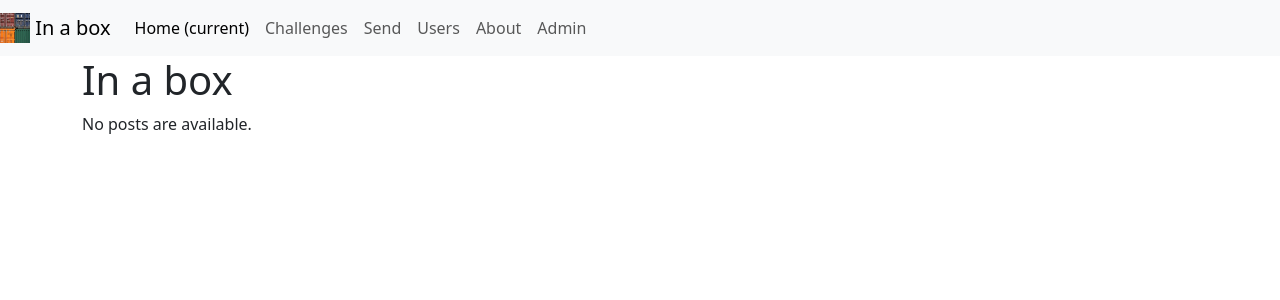
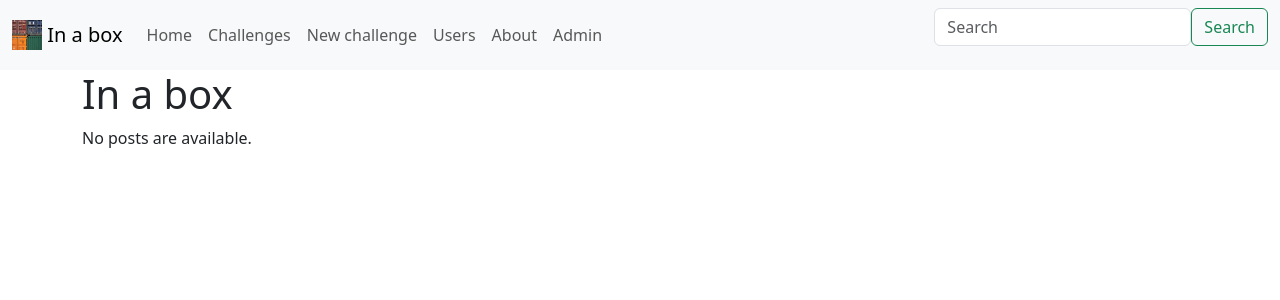
Before and after one commit to karasu/inabox, a Django app: page /main/ in a window 1280 px wide. Shown: the top 300 px of the page. Run offline with Django 4.2, Linux system fonts and the light colour scheme; data that the repository does not hold is empty; some libraries are stand-ins or nearby versions.

Commit message:
Working on navbar. Added requierements.txt file so I remember what I have added XD

```diff
--- a/app/templates/app/navbar.html
+++ b/app/templates/app/navbar.html
@@ -1,6 +1,7 @@
 {% load static %}
 <nav class="navbar navbar-expand-lg navbar-light bg-light">
-    <a class="navbar-brand" href="#">
+  <div class="container-fluid">
+    <a class="navbar-brand" href="{% url 'app:index' %}">
           <img src="{% static 'app/multicolor-cargo-containers.jpg' %}"
           width="30" height="30" class="d-inline-block align-top" alt="In a box">
           In a box</a>
@@ -12,13 +13,19 @@
 
       <div class="collapse navbar-collapse" id="navbarNavAltMarkup">
         <div class="navbar-nav">
-        <a class="nav-item nav-link active" href="{% url 'app:index' %}">Home <span class="sr-only">(current)</span></a>
+          <a class="nav-item nav-link" href="{% url 'app:index' %}">Home</a>
           <a class="nav-item nav-link" href="{% url 'app:challenges' %}">Challenges</a>
-        <a class="nav-item nav-link" href="#">Send</a>
+          <a class="nav-item nav-link" href="#">New challenge</a>
           <a class="nav-item nav-link" href="#">Users</a>
           <a class="nav-item nav-link" href="#">About</a>
           <a class="nav-item nav-link" href="{% url 'admin:index' %}">Admin</a>
           <!-- <a class="nav-item nav-link disabled" href="#">Disabled</a> -->
         </div>
       </div>
+
+      <form class="d-flex">
+        <input class="form-control mr-sm-2" type="search" placeholder="Search" aria-label="Search">
+        <button class="btn btn-outline-success my-2 my-sm-0" type="submit">Search</button>
+      </form>
+    </div>
   </nav>
--- /dev/null
+++ b/requirements.txt
@@ -0,0 +1,3 @@
+python-django
+python-django-admin-volt
+python-django-bootstrap5
```
Lines whose indentation alone changed are shown as unchanged.
